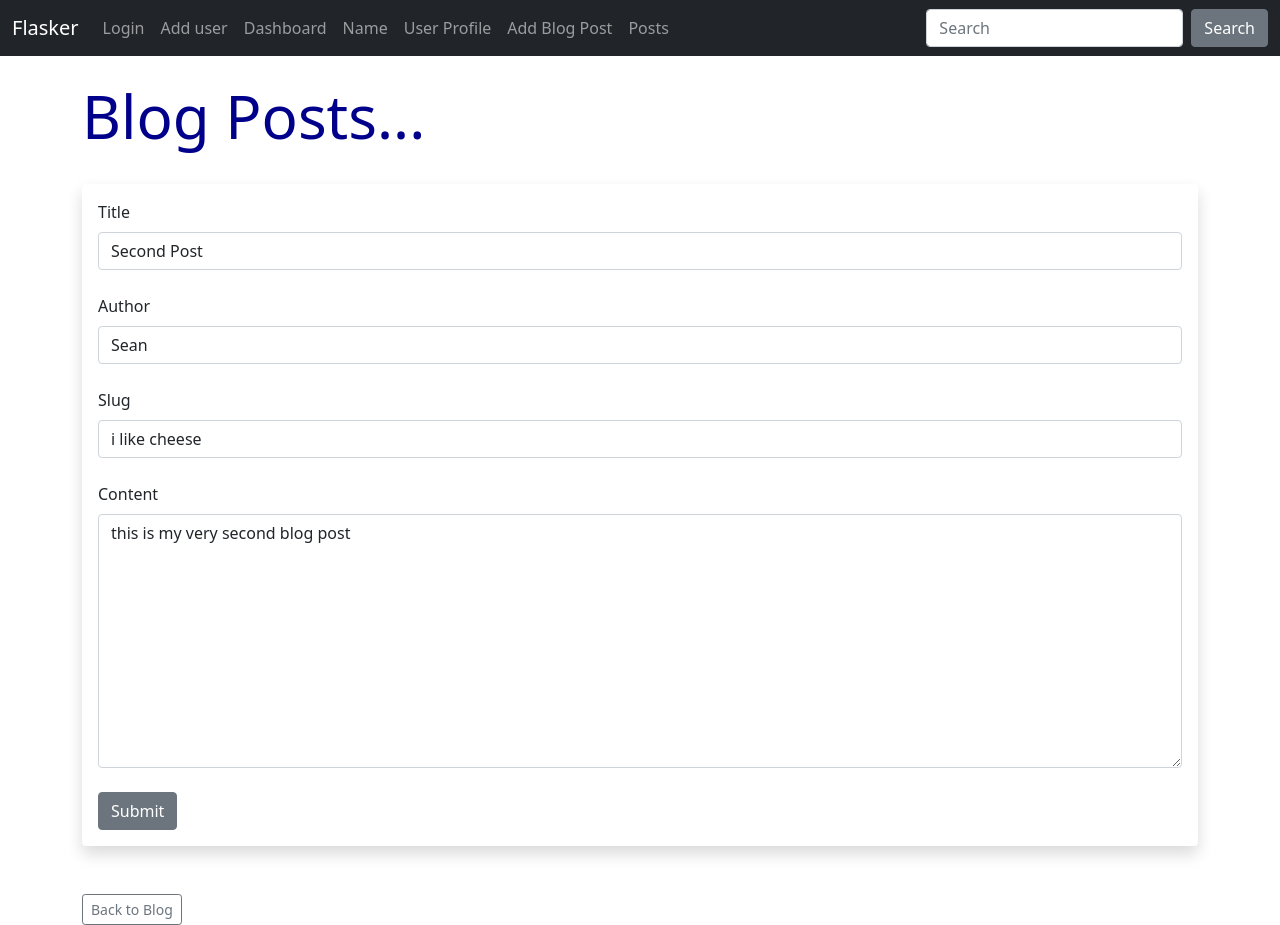
After one commit to ShenSeanChen/Full-Stack-Dev, a Flask app: page /posts/edit/6 in a window 1280 px wide. The commit adds this page. Run offline with Flask 2, Linux system fonts and the light colour scheme; data comes from the database, SQL or seed files in the repository; both versions use the stored data as it was after the commit.

Commit message:
add in blog post, login pagem, dashboard

```diff
--- a/flasker/app.py
+++ b/flasker/app.py
@@ -1,4 +1,4 @@
-from flask import Flask, render_template, flash, request
+from flask import Flask, render_template, flash, request, redirect, url_for
 
 from flask_wtf import FlaskForm
 from wtforms import StringField, SubmitField, PasswordField, BooleanField, ValidationError
@@ -9,6 +9,7 @@ from flask_sqlalchemy import SQLAlchemy
 from flask_migrate import Migrate
 
 from werkzeug.security import generate_password_hash, check_password_hash
+from flask_login import UserMixin, login_user, LoginManager, login_required, logout_user, current_user
 
 from datetime import datetime, date
 from numpy import record
@@ -69,14 +70,24 @@ def get_current_date():
 
 # /
 # Create a User DB Class
-class Users(db.Model): #inherit db.Model
+class Users(db.Model, UserMixin): #inherit db.Model
+
+	# remember to do a db migration
+	# in your terminal
+		# flask db stamp head
+		# flask db migrate -m 'Add Posts Model'
+		# flask db upgrade
+
 	id = db.Column(db.Integer, primary_key=True)
+	username = db.Column(db.String(20), nullable=False, unique=True)
+
 	name = db.Column(db.String(20), nullable=False) #string of 200 characters and don't want the names to be blank
 	email = db.Column(db.String(120), nullable=False, unique=True)
 	favorite_color = db.Column(db.String(120))
 	date_added = db.Column(db.DateTime, default=datetime.utcnow)
 
 	# Password
+	password = db.Column(db.String(128))
 	password_hash = db.Column(db.String(128))
 
 	@property
@@ -110,12 +121,26 @@ class Posts(db.Model):
 	slug = db.Column(db.String(255)) # a name at the url/name
 
 #################################
+# Flask_Login Stuff
+#################################
+login_manager = LoginManager()
+login_manager.init_app(app)
+login_manager.login_view = 'login' # here the string is the url at which you will be directed if you haven't logged in yet
+
+@login_manager.user_loader # This will log our user while we log in
+def load_user(user_id):
+	return Users.query.get(int(user_id))
+
+
+
+#################################
 # Create FlaskForm Classes
 #################################
 
 # Create a User Form Class
 class UserForm(FlaskForm):
 	name = StringField("Name", validators=[DataRequired()])
+	username = StringField("Username", validators=[DataRequired()])
 	email = StringField("Email", validators=[DataRequired()])
 	favorite_color = StringField("Favorite Color")
 	password_hash = PasswordField('Password', validators=[DataRequired(), EqualTo('password_hash2', message='Passowrds Must Match!!!')])
@@ -141,6 +166,13 @@ class PostForm(FlaskForm):
 	author = StringField("Author", validators=[DataRequired()])
 	slug = StringField("Slug", validators=[DataRequired()])
 	submit = SubmitField("Submit")
+
+# Create Login Form
+class LoginForm(FlaskForm):
+	username = StringField("Username", validators=[DataRequired()])
+	password = PasswordField("Password", validators=[DataRequired()])
+	submit = SubmitField("Submit")
+
 
 #################################
 # create custom error pages
@@ -256,13 +288,14 @@ def add_user():
 			hashed_pw = generate_password_hash(form.password_hash.data, "sha256")
 
 			# user = Users(name=form.name.data, email=form.email.data, favorite_color=form.favorite_color.data, password_hash=form.password_hash.data)
-			user = Users(name=form.name.data, email=form.email.data, favorite_color=form.favorite_color.data, password_hash=hashed_pw)
+			user = Users(username=form.username.data, name=form.name.data, email=form.email.data, favorite_color=form.favorite_color.data, password=form.password_hash.data, password_hash=hashed_pw)
 
 			db.session.add(user)
 			db.session.commit()
 
 		name = form.name.data
 		form.name.data = ''
+		form.username.data = ''
 		form.email.data = ''
 		form.favorite_color.data = ''
 		flash("Your Form Was Submitted Successfully!")
@@ -331,7 +364,47 @@ def delete(id):
 			Users=Users,
 			our_users=our_users)
 
-# Add Post Page
+
+
+# Create Login Page
+@app.route('/login', methods = ['GET', 'POST'])
+def login():
+	form = LoginForm()
+	if form.validate_on_submit():
+		user = Users.query.filter_by(username=form.username.data).first()
+		if user:
+			# check the hash
+			if check_password_hash(user.password_hash, form.password.data):
+				login_user(user)
+				flash("Login Successful!!")
+				return redirect(url_for('dashboard'))
+			else:
+				flash("Wrong Password - Try Again!")
+		else:
+			flash("That user doesn't exist! Try Again!")
+
+
+
+	return render_template('login.html', form=form)
+
+# Create Logout Page
+@app.route('/logout', methods = ["GET", "POST"])
+@login_required # because we can't log out if we haven't already logged in
+def logout():
+	logout_user()
+	flash("You have been logged out! Bye~")
+	return redirect(url_for('login'))
+
+# Create Dashboard page
+@app.route('/dashboard', methods = ['GET', 'POST'])
+@login_required
+def dashboard():
+	return render_template('dashboard.html')
+
+
+
+
+# Add Posts Page
 @app.route('/add-post', methods=['GET', 'POST'])
 def add_post():
 	form = PostForm()
@@ -352,5 +425,67 @@ def add_post():
 		# Return a Message
 		flash("Blog Post Submitted Successfully!")
 
+		return redirect(url_for('posts'))
+
 	# Redirect to the webpage
 	return render_template("add_post.html", form=form)
+
+@app.route('/posts')
+def posts():
+	# Grab all the posts from the database
+	posts = Posts.query.order_by(Posts.date_posted.desc())
+
+	return render_template("posts.html", posts=posts)
+
+@app.route('/posts/delete/<int:id>')
+def delete_post(id):
+	post_to_delete = Posts.query.get_or_404(id)
+
+	try:
+		db.session.delete(post_to_delete)
+		db.session.commit()
+
+		# return a message
+		flash("Hey, the blog post was deleted successfully!")
+
+		# Grab all the posts from before
+		# posts = Posts.query.order_by(Posts.date_posted.desc())
+		# return render_template("posts.html", posts=posts)
+		return redirect(url_for('posts'))
+
+	except:
+		flash("Oops! There was a problem deleting post...")
+		return redirect(url_for('posts'))
+
+
+
+@app.route('/posts/<int:id>')
+def post(id):
+	post = Posts.query.get_or_404(id)
+	return render_template('post.html', post=post)
+
+@app.route('/posts/edit/<int:id>', methods=['GET', 'POST'])
+def edit_post(id):
+	post = Posts.query.get_or_404(id)
+	form = PostForm()
+
+	if form.validate_on_submit():
+		post.title = form.title.data
+		post.author = form.author.data
+		post.slug = form.slug.data
+		post.content = form.content.data
+
+		# Update Database
+		db.session.add(post)
+		db.session.commit()
+		flash('Post has been updated!!')
+
+		return redirect(url_for('post', id=post.id))
+
+	# Fill in the empty form with the previous post information
+	form.title.data = post.title
+	form.author.data = post.author
+	form.slug.data = post.slug
+	form.content.data = post.content
+
+	return render_template('edit_post.html', form=form)
--- /dev/null
+++ b/flasker/templates/edit_post.html
@@ -0,0 +1,44 @@
+{% extends 'base.html' %}
+
+{% block content %}
+
+{% for message in get_flashed_messages() %}
+	<div class="alert alert-primary alert-dismissible fade show" role="alert">
+  		Hey {{name}} - {{ message }}
+  	<button type="button" class="btn-close" data-bs-dismiss="alert" aria-label="Close">
+  	</button>
+	</div>
+{% endfor %}
+
+<H1>Blog Posts...</H1>
+<br/>
+
+<div class="shadow p-3 mb-5 bg-body rounded">
+    <form method = "POST">
+        {{ form.hidden_tag() }}
+
+        {{ form.title.label(class="form-label") }}
+        {{ form.title(class="form-control") }}
+        <br/>
+
+        {{ form.author.label(class="form-label") }}
+        {{ form.author(class="form-control") }}
+        <br/>
+
+        {{ form.slug.label(class="form-label") }}
+        {{ form.slug(class="form-control") }}
+        <br/>
+
+        {{ form.content.label(class="form-label") }}
+        {{ form.content(class="form-control", rows="10") }}
+        <br/>
+
+        {{ form.submit(class="btn btn-secondary") }}
+
+
+    </form>
+</div>
+
+<a href="{{ url_for('posts') }}" class="btn btn-outline-secondary btn-sm">Back to Blog</a>
+
+{% endblock %}
--- a/flasker/templates/navbar.html
+++ b/flasker/templates/navbar.html
@@ -6,6 +6,22 @@
     </button>
     <div class="collapse navbar-collapse" id="navbarSupportedContent">
       <ul class="navbar-nav me-auto mb-2 mb-lg-0">
+
+        <li class="nav-item">
+          <a class="nav-link" href="{{url_for('login')}}"> Login
+          </a>
+        </li>
+
+        <li class="nav-item">
+          <a class="nav-link" href="{{url_for('add_user', input_name='Sean')}}">Add user
+          </a>
+        </li>
+
+        <li class="nav-item">
+          <a class="nav-link" href="{{url_for('dashboard')}}"> Dashboard
+          </a>
+        </li>
+
 
         <li class="nav-item">
           <a class="nav-link" href="{{url_for('name')}}">
@@ -19,12 +35,12 @@
         </li>
 
         <li class="nav-item">
-          <a class="nav-link" href="{{url_for('add_user', input_name='Sean')}}">Add user
+          <a class="nav-link" href="{{url_for('add_post')}}">Add Blog Post
           </a>
         </li>
 
         <li class="nav-item">
-          <a class="nav-link" href="{{url_for('add_post')}}">Add Blog Post
+          <a class="nav-link" href="{{url_for('posts')}}"> Posts
           </a>
         </li>
 
```
Also changed, not shown: flasker/migrations/versions/6a6f3fb6e195_added_username.py (added, +28 -0 lines), flasker/migrations/versions/d1363e55f95c_added_username_column.py (added, +30 -0 lines), flasker/templates/add_user.html (+6 -1 lines), flasker/templates/dashboard.html (added, +21 -0 lines), flasker/templates/login.html (added, +37 -0 lines), flasker/templates/post.html (added, +30 -0 lines), flasker/templates/posts.html (added, +35 -0 lines), flasker/users.db.
